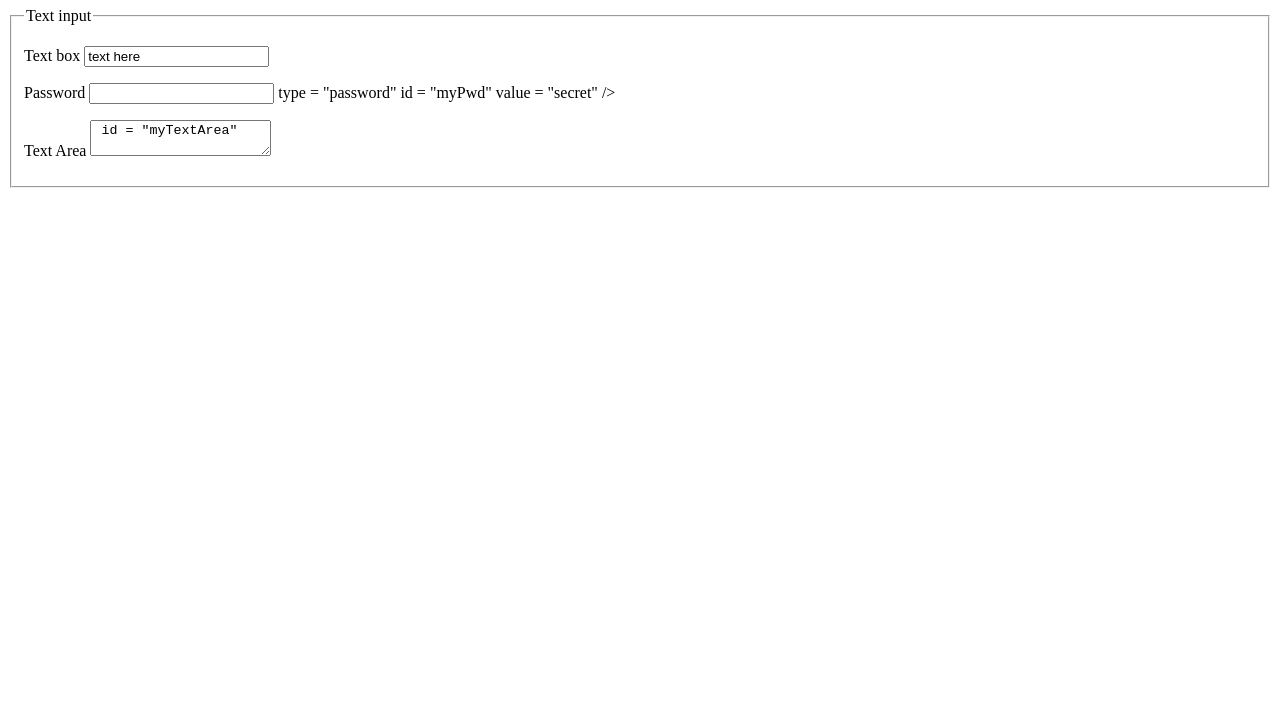
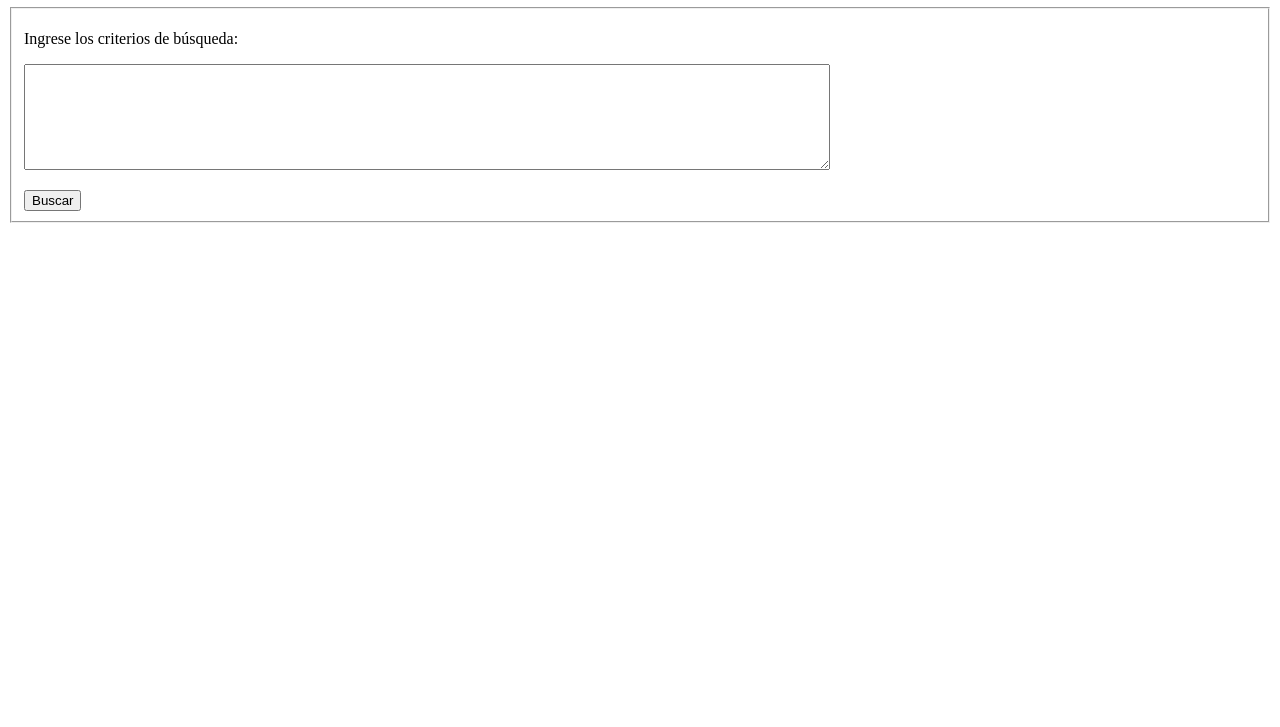
Before and after one commit to Yelson11/Movielize, a plain HTML site: page principal.html in a window 1280 px wide. Shown: the part 73-800 px from the top of the page. Drawn offline with Linux system fonts and the light colour scheme.

Commit message:
Pruebas html

```diff
--- a/principal.html
+++ b/principal.html
@@ -1,32 +1,20 @@
 <!DOCTYPE HTML>
 <html lang = "en">
   <head>
-    <title>formDemo.html</title>
+    <title>principal.html</title>
     <meta charset = "UTF-8" />
   </head>
   <body>
-    <h1>Form Demo</h1>
+    <h1>Movielize</h1>
     <form>
       <fieldset>
-        <legend>Text input</legend>
         <p>
-          <label>Text box</label>
-          <input type = "text"
-                 id = "myText"
-                 value = "text here" />
+          <label>Ingrese los criterios de búsqueda: </label>
         </p>
         <p>
-          <label>Password</label>
-          <input> type = "password"
-                  id = "myPwd"
-                  value = "secret" />
+          <textarea style="width:800px; height:100px;"></textarea>
         </p>
-        <p>
-          <label>Text Area</label>
-          <textarea> id = "myTextArea"
-                  rows = "3"
-                  cols = "80">Your text here</textarea>
-        </p>
+         <input type="button" value="Buscar" onclick="window.location.href='result.html';"/>
       </fieldset>
     </form>
   </body>
```
Also changed, not shown: result.html (added, +17 -0 lines).
